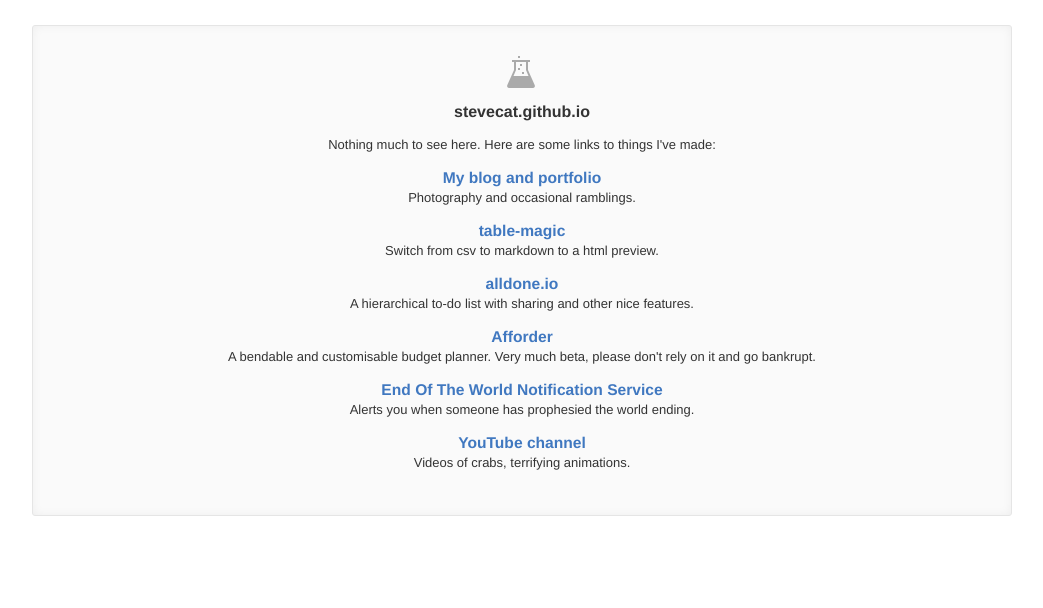
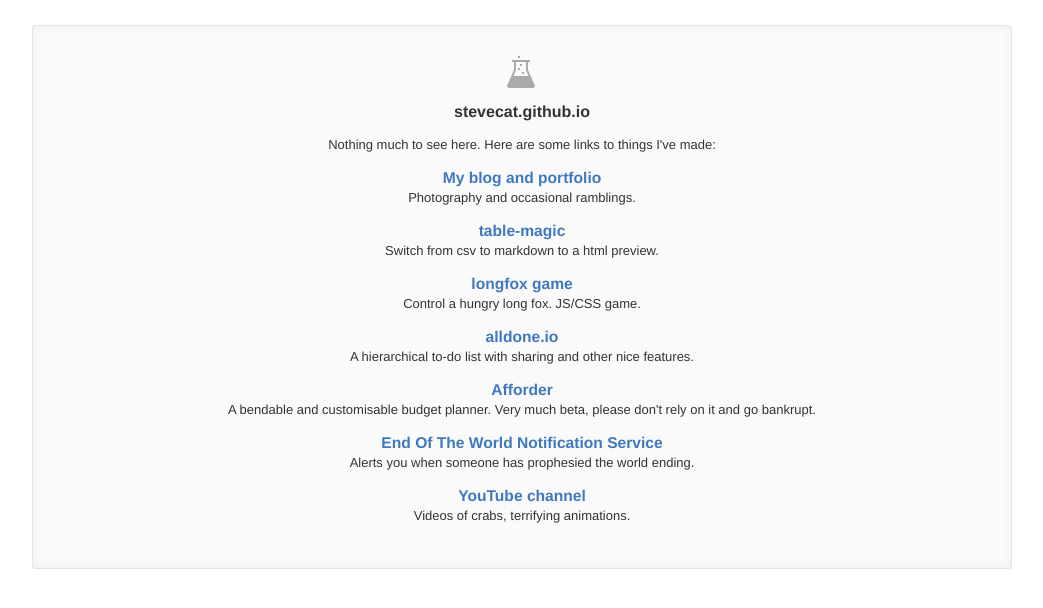
Before and after one commit to stevecat/stevecat.github.io, a website: page index.html in a window 1280 px wide. Shown: the whole page, without its empty margins (118-1161 px from the left). Drawn offline with Linux system fonts and the light colour scheme.

Commit message:
Adding the long fox game.

```diff
--- a/index.html
+++ b/index.html
@@ -25,6 +25,11 @@
         </p>
 
         <p>
+           <a href="/longfox"><span style="font-weight:bold;font-size:1.2em;">longfox game</span></a><br />
+           Control a hungry long fox. JS/CSS game.
+        </p>
+
+        <p>
            <a href="http://www.alldone.io"><span style="font-weight:bold;font-size:1.2em;">alldone.io</span></a><br />
            A hierarchical to-do list with sharing and other nice features.
         </p>
```
